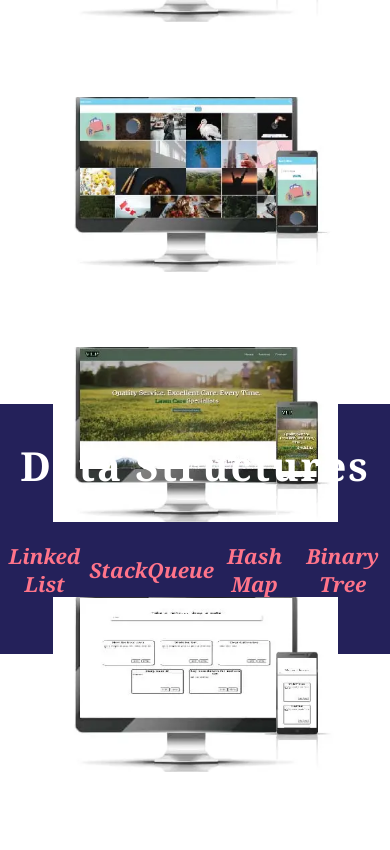
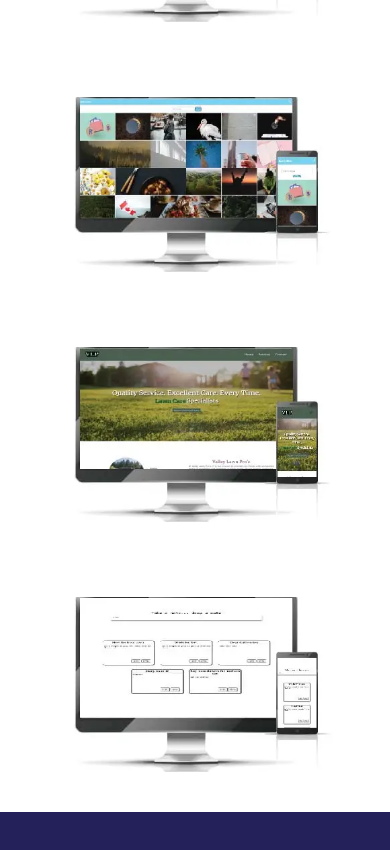
Before and after one commit to stetsonharding/devportfolio, a React (Create React App) app: page / in a window 390 px wide. Shown: the part 2373-3223 px from the top of the page. Before the commit the page ends 3185 px from the top, so only its background shows below. Built offline with nearby package versions, Linux system fonts and the light colour scheme.

Commit message:
data structure section and responsive implimented.

```diff
--- a/src/App.js
+++ b/src/App.js
@@ -108,7 +108,7 @@ const App = () => {
       <AboutMeContainer />
       <SkillsContainer />
       <RecentProjectsContainer />
-      <DataStructuresContainer />
+      {/* <DataStructuresContainer /> */}
     </>
   );
 };
--- a/src/components/DataStructure.js
+++ b/src/components/DataStructure.js
@@ -1,24 +1,17 @@
 import React from "react";
+
+import "../css/DataStructure.css";
 
 function DataStructure(props) {
   return (
     <div className="data-stucture-container">
       <a
+        className="data-structure-link"
         target="_blank"
         rel="noreferrer"
         href={props.link}
-        style={{ cursor: "pointer", textDecoration: "none" }}
       >
-        <span
-          style={{
-            fontSize: "1.3rem",
-            color: "#ff748a",
-            fontWeight: "bold",
-            fontStyle: "italic",
-          }}
-        >
-          {props.DataStructure}
-        </span>
+        <span className="data-structure-name">{props.DataStructure}</span>
       </a>
     </div>
   );
--- a/src/containers/RecentProjectsContainer.js
+++ b/src/containers/RecentProjectsContainer.js
@@ -3,6 +3,7 @@ import React from "react";
 import "../css/RecentProjectsContainer.css";
 
 import { RecentProjectData } from "../RecentProjectData/RecentProjectData.js";
+import DataStructuresContainer from "./DataStructuresContainer";
 
 import RecentProject from "../components/RecentProject";
 
@@ -25,6 +26,7 @@ function RecentProjectsContainer() {
           );
         })}
       </div>
+      <DataStructuresContainer />
     </div>
   );
 }
--- /dev/null
+++ b/src/css/DataStructure.css
@@ -0,0 +1,20 @@
+.data-stucture-container {
+  margin: 0.2rem;
+}
+.data-structure-link {
+  text-decoration: none;
+}
+
+.data-structure-name {
+  font-size: 1.3rem;
+  color: #ff748a;
+  font-weight: bold;
+  font-style: italic;
+  letter-spacing: 1px;
+}
+
+.data-structure-name:hover {
+  color: #fff;
+  cursor: pointer;
+  transition: 0.4s;
+}
--- a/src/css/DataStructuresContainer.css
+++ b/src/css/DataStructuresContainer.css
@@ -1,6 +1,6 @@
 .data-structures-container {
   width: 100%;
-  height: 250px;
+  min-height: 250px;
   background-color: #24215a;
   text-align: center;
 }
@@ -9,6 +9,14 @@
   display: flex;
   justify-content: space-evenly;
   align-items: center;
+  min-height: 100px;
+}
 
-  height: 100px;
+/* Extra small devices (phones, 600px and down) */
+@media only screen and (max-width: 600px) {
+  .data-structure {
+    flex-direction: column;
+    justify-content: center;
+    padding: 1rem;
+  }
 }
--- a/src/css/SkillsContainer.css
+++ b/src/css/SkillsContainer.css
@@ -15,7 +15,7 @@
 }
 .heading {
   color: #fff;
-  font-size: 2.5rem;
+  font-size: 2.3rem;
   letter-spacing: 2px;
   font-family: Cambria, Cochin, Georgia, Times, "Times New Roman", serif;
   text-align: center;
@@ -47,7 +47,7 @@ table {
 
 /* Extra small devices (phones, 600px and down) */
 @media only screen and (max-width: 600px) {
-  .skills-heading h1 {
+  .heading {
     font-size: 2rem;
   }
 
```
